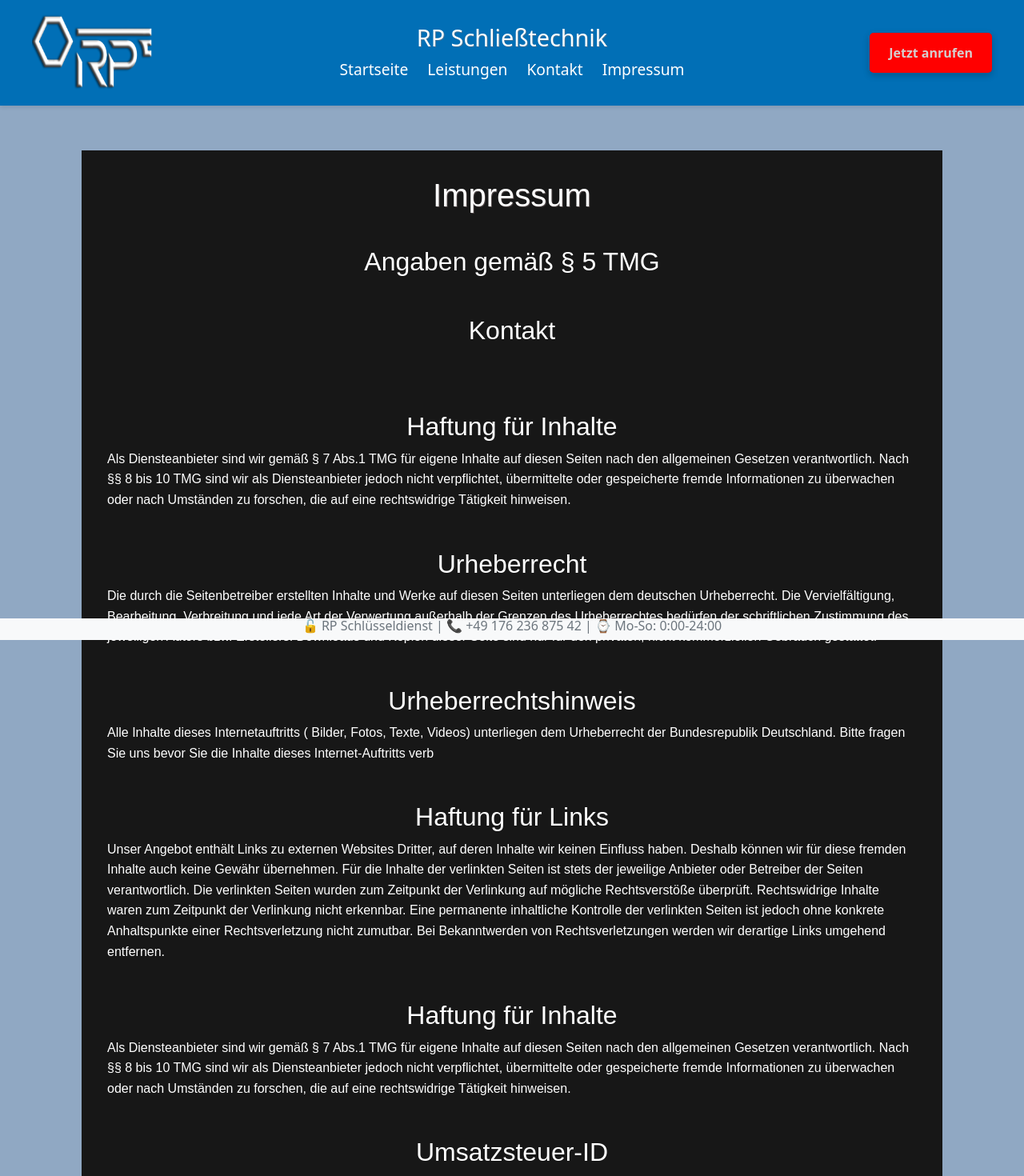
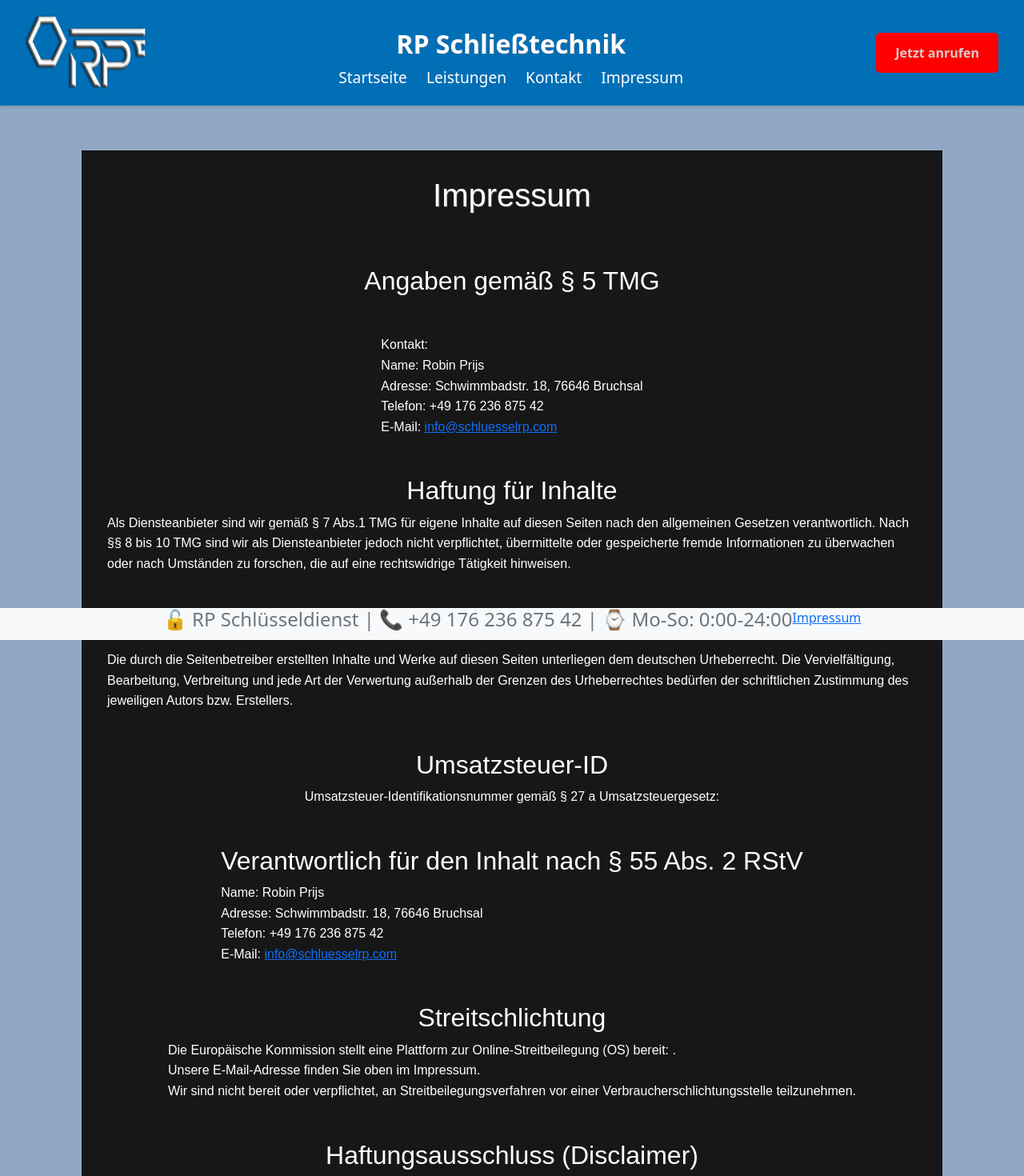
Before and after one commit to OGDeniz/RP-Schliesstechnik, a Next.js app: page /impressum in a window 1280 px wide. Shown: the top 1470 px of the page at 80% size. Built offline with nearby package versions, Linux system fonts and the light colour scheme.

Commit message:
Verbessere CSS-Stile für Kontaktformular; füge neue Leistungen zur Startseite hinzu; aktualisiere Navigation mit Links zum Impressum; entferne nicht verwendete Komponenten und passe Bildkonfiguration an.

```diff
--- a/components/Impressum.tsx
+++ b/components/Impressum.tsx
@@ -3,11 +3,10 @@
 import Image from 'next/image';
 import styles from '../styles/impressum.module.css';
 
-// @ts-ignore
-const ImpressumOut = ({ contactInfo }) => {
+const Impressum = ({ contactInfo }) => {
     return (
-        <div className={styles.container}>
-            <h1>Impressum</h1>
+        <div className={styles.container} style={{ padding: '2rem', fontFamily: 'Arial, sans-serif', lineHeight: '1.6' }}>
+            <h1 style={{ textAlign: 'center', marginBottom: '2rem' }}>Impressum</h1>
 
             <section>
                 <h2>Angaben gemäß § 5 TMG</h2>
@@ -15,76 +14,29 @@
             </section>
 
             <section>
-                <h2>Kontakt</h2>
                 <p>
-                    <a href={`mailto:${contactInfo?.email}`}>{contactInfo?.email}</a><br />
-                    <a href={`tel:${contactInfo?.phone}`}>{contactInfo?.phone}</a>
+                    Kontakt: <br />
+                    Name: Robin Prijs<br />
+                    Adresse: Schwimmbadstr. 18, 76646 Bruchsal<br />
+                    Telefon: +49 176 236 875 42<br />
+                    E-Mail: <a href="mailto:info@schluesselrp.de">info@schluesselrp.com</a><br />
                 </p>
             </section>
+
             <section>
                 <h2>Haftung für Inhalte</h2>
                 <p>
-                    Als Diensteanbieter sind wir gemäß § 7 Abs.1 TMG für
-                    eigene Inhalte auf diesen Seiten nach den allgemeinen
-                    Gesetzen verantwortlich. Nach §§ 8 bis 10 TMG sind wir
-                    als Diensteanbieter jedoch nicht verpflichtet, übermittelte
-                    oder gespeicherte fremde Informationen zu überwachen oder
-                    nach Umständen zu forschen, die auf eine rechtswidrige
-                    Tätigkeit hinweisen.
+                    Als Diensteanbieter sind wir gemäß § 7 Abs.1 TMG für eigene Inhalte auf diesen Seiten nach den allgemeinen Gesetzen verantwortlich. Nach §§ 8 bis 10 TMG sind wir als Diensteanbieter jedoch nicht verpflichtet, übermittelte oder gespeicherte fremde Informationen zu überwachen oder nach Umständen zu forschen, die auf eine rechtswidrige Tätigkeit hinweisen.
                 </p>
             </section>
 
             <section>
                 <h2>Urheberrecht</h2>
                 <p>
-                    Die durch die Seitenbetreiber erstellten Inhalte und Werke
-                    auf diesen Seiten unterliegen dem deutschen Urheberrecht.
-                    Die Vervielfältigung, Bearbeitung, Verbreitung und jede Art
-                    der Verwertung außerhalb der Grenzen des Urheberrechtes
-                    bedürfen der schriftlichen Zustimmung des jeweiligen Autors
-                    bzw. Erstellers. Downloads und Kopien dieser Seite sind nur
-                    für den privaten, nicht kommerziellen Gebrauch gestattet.
+                    Die durch die Seitenbetreiber erstellten Inhalte und Werke auf diesen Seiten unterliegen dem deutschen Urheberrecht. Die Vervielfältigung, Bearbeitung, Verbreitung und jede Art der Verwertung außerhalb der Grenzen des Urheberrechtes bedürfen der schriftlichen Zustimmung des jeweiligen Autors bzw. Erstellers.
                 </p>
             </section>
-            <section>
-                <h2>Urheberrechtshinweis</h2>
-                <p>
-                    Alle Inhalte dieses Internetauftritts (
-                    Bilder, Fotos, Texte, Videos) unterliegen dem Urheberrecht
-                    der Bundesrepublik Deutschland. Bitte fragen Sie uns bevor
-                    Sie die Inhalte dieses Internet-Auftritts verb
-                </p>
-            </section>
-            <section>
 
-
-                <h2>Haftung für Links</h2>
-                <p>
-                    Unser Angebot enthält Links zu externen Websites Dritter,
-                    auf deren Inhalte wir keinen Einfluss haben. Deshalb können
-                    wir für diese fremden Inhalte auch keine Gewähr übernehmen.
-                    Für die Inhalte der verlinkten Seiten ist stets der jeweilige
-                    Anbieter oder Betreiber der Seiten verantwortlich. Die verlinkten
-                    Seiten wurden zum Zeitpunkt der Verlinkung auf mögliche Rechtsverstöße
-                    überprüft. Rechtswidrige Inhalte waren zum Zeitpunkt der Verlinkung
-                    nicht erkennbar. Eine permanente inhaltliche Kontrolle der verlinkten
-                    Seiten ist jedoch ohne konkrete Anhaltspunkte einer Rechtsverletzung
-                    nicht zumutbar. Bei Bekanntwerden von Rechtsverletzungen werden wir
-                    derartige Links umgehend entfernen.
-                </p>
-            </section>
-            <section>
-                <h2>Haftung für Inhalte</h2>
-                <p>
-                    Als Diensteanbieter sind wir gemäß § 7 Abs.1 TMG für
-                    eigene Inhalte auf diesen Seiten nach den allgemeinen
-                    Gesetzen verantwortlich. Nach §§ 8 bis 10 TMG sind wir
-                    als Diensteanbieter jedoch nicht verpflichtet, übermittelte
-                    oder gespeicherte fremde Informationen zu überwachen oder
-                    nach Umständen zu forschen, die auf eine rechtswidrige
-                    Tätigkeit hinweisen.
-                </p>
-            </section>
             <section>
                 <h2>Umsatzsteuer-ID</h2>
                 <p>
@@ -95,17 +47,17 @@
             <section>
                 <h2>Verantwortlich für den Inhalt nach § 55 Abs. 2 RStV</h2>
                 <p>
-                    {contactInfo?.name}<br />
-                    {contactInfo?.address}
+                    Name: Robin Prijs<br />
+                    Adresse: Schwimmbadstr. 18, 76646 Bruchsal<br />
+                    Telefon: +49 176 236 875 42<br />
+                    E-Mail: <a href="mailto:info@schluesselrp.de">info@schluesselrp.com</a><br />
                 </p>
             </section>
 
             <section>
                 <h2>Streitschlichtung</h2>
                 <p>
-                    Die Europäische Kommission stellt eine Plattform zur Online-Streitbeilegung (OS) bereit: <a href={contactInfo?.odrLink} target="_blank" rel="noopener noreferrer">
-                        {contactInfo?.odrLink}
-                    </a>.<br />
+                    Die Europäische Kommission stellt eine Plattform zur Online-Streitbeilegung (OS) bereit: <a href={contactInfo?.odrLink} target="_blank" rel="noopener noreferrer">{contactInfo?.odrLink}</a>.<br />
                     Unsere E-Mail-Adresse finden Sie oben im Impressum.<br />
                     Wir sind nicht bereit oder verpflichtet, an Streitbeilegungsverfahren vor einer Verbraucherschlichtungsstelle teilzunehmen.
                 </p>
@@ -126,11 +78,6 @@
                 <p>
                     Unser Angebot enthält Links zu externen Websites Dritter, auf deren Inhalte wir keinen Einfluss haben. Deshalb können wir für diese fremden Inhalte auch keine Gewähr übernehmen. Für die Inhalte der verlinkten Seiten ist stets der jeweilige Anbieter oder Betreiber der Seiten verantwortlich.
                 </p>
-
-                <h3>Urheberrecht</h3>
-                <p>
-                    Die durch die Seitenbetreiber erstellten Inhalte und Werke auf diesen Seiten unterliegen dem deutschen Urheberrecht. Die Vervielfältigung, Bearbeitung, Verbreitung und jede Art der Verwertung außerhalb der Grenzen des Urheberrechtes bedürfen der schriftlichen Zustimmung des jeweiligen Autors bzw. Erstellers.
-                </p>
             </section>
         </div>
     );
@@ -142,7 +89,7 @@
         address: "Schwimmbadstr. 18, 76646 Bruchsal",
         phone: "+49 176 236 875 42",
         email: "info@schluesselrp.de",
-        website: "https://www.schluesselrp.de",
+        website: "https://www.schluesselrp.de" + "http://www.schluesselrp.com",
         ustId: "USt-IdNr. wird nachgereicht",
         odrLink: "https://ec.europa.eu/consumers/odr"
     };
@@ -154,4 +101,4 @@
     };
 }
 
-export default ImpressumOut;
+export default Impressum;
--- a/components/data/produkte.ts
+++ b/components/data/produkte.ts
@@ -5,7 +5,8 @@
       name: "Tueröffnung",
       kategorie: "Dienstleistung",
       produktbeschreibung:
-        "Wir öffnen Ihre Tür, wenn Sie sich ausgesperrt haben.",
+        "Wir öffnen Ihre Tür, wenn Sie sich ausgesperrt haben.                 Wir montieren feuerhemmende Wohnungstüren und Türbeschläge für einzelne Wohnungen oder ganze Wohngebäude.                                   Unser bestens geschultes und erfahrenes Personal sorgt dafür, dass Ihre Wohnungstüren ordnungsgemäß installiert werden und alle aktuellen Brandschutz- und Sicherheitsstandards erfüllen.Hochsicherheits - und Türschlösser, Türspione, Türschließer etc.können je nach Bedarf geliefert und eingebaut werden.",
+
       preis: 50,
       url: "tuer",
       bild: "/produktbilder/tueroeffnung.jpg",
--- a/components/navigation/Fusszeile.tsx
+++ b/components/navigation/Fusszeile.tsx
@@ -1,10 +1,20 @@
+import Link from "next/link";
+
 
 export default function Fusszeile() {
-    return (
-      <div className="d-flex justify-content-center fixed-bottom text-secondary bg-light">
-        <h6>
+  return (
+    <div className="d-flex justify-content-center fixed-bottom text-secondary bg-light">
+      <h4>
         🔓 RP Schlüsseldienst | 📞 +49 176 236 875 42 | ⌚ Mo-So: 0:00-24:00
-        </h6>
-      </div>
-    );
-  }
+      </h4>
+
+      <Link href="/">
+
+        <p className="nav-link">Impressum</p>
+
+      </Link>
+
+
+    </div>
+  );
+}
--- a/components/navigation/Navigation.tsx
+++ b/components/navigation/Navigation.tsx
@@ -2,9 +2,6 @@
 import Link from "next/link";
 import Image from "next/image";
 import styles from "../../styles/navigation.module.css";
-import TextSlider from "../ui/TextSlider";
-
-
 
 export default function Navigation() {
   const [menuOpen, setMenuOpen] = useState(false);
@@ -18,8 +15,15 @@
   return (
     <nav className={styles.navigation}>
       <div className={styles.navContainer}>
-        {/* Logo links */}
-        <div className={styles.leftNav}>
+        {/* Burger-Icon – im Desktop ausgeblendet */}
+        <div className={styles.burgerMenu} onClick={toggleMenu}>
+          <span></span>
+          <span></span>
+          <span></span>
+        </div>
+
+        {/* Logo – immer sichtbar */}
+        <div className={styles.logo}>
           <Link href="/">
             <Image
               src="/RP_Logos/RP_Logo_white3D.png"
@@ -30,11 +34,9 @@
           </Link>
         </div>
 
-
-        {/* Schriftzug in der Mitte */}
-        <div className={styles.middleNav}>
+        {/* Desktop Menü: wird nur im Desktop sichtbar */}
+        <div className={styles.desktopMenu}>
           <h1>RP Schließtechnik</h1>
-          {/* Menüleiste unterhalb des Schriftzugs */}
           <ul className={styles.menu}>
             <li>
               <Link href="/">Startseite</Link>
@@ -52,19 +54,39 @@
         </div>
 
 
+        {/* "Jetzt anrufen"-Button – immer sichtbar */}
         <div className={styles.rightNav}>
-          <button onClick={() => window.location.href = "tel:+4917623687542"} className={styles.callButton}>
+          <button
+            onClick={() =>
+              (window.location.href = "tel:+4917623687542")
+            }
+            className={styles.callButton}
+          >
             Jetzt anrufen
           </button>
         </div>
       </div>
 
-      <div className={styles.prompt}>
 
-      </div>
-    </nav >
-
-
-
+      {/* Mobile Menü (Dropdown) – wird eingeblendet, wenn Burger-Icon geklickt wurde */}
+      {menuOpen && (
+        <div className={styles.menuMobile}>
+          <ul className={styles.menu}>
+            <li>
+              <Link href="/">Startseite</Link>
+            </li>
+            <li>
+              <Link href="/produkte">Leistungen</Link>
+            </li>
+            <li>
+              <Link href="/contact">Kontakt</Link>
+            </li>
+            <li>
+              <Link href="/impressum">Impressum</Link>
+            </li>
+          </ul>
+        </div>
+      )}
+    </nav>
   );
 }
--- a/next.config.ts
+++ b/next.config.ts
@@ -1,7 +1,7 @@
 /** @type {import('next').NextConfig} */
 const nextConfig = {
     reactStrictMode: true,
-    output: "export", // Generiert statische Seiten für "out/"-Ordner
+    //  output: "export", // Generiert statische Seiten für "out/"-Ordner
     trailingSlash: true, // Stellt sicher, dass alle URLs mit "/" enden
 
     images: {
--- a/styles/main.css
+++ b/styles/main.css
@@ -81,6 +81,7 @@
   text-shadow: 1px 1px rgba(134, 117, 118, 0.479);
 }
 
+
 @media screen and(max-width: 900px) {
   h3 {
     font-size: .5rem;
--- a/styles/navigation.module.css
+++ b/styles/navigation.module.css
@@ -1,40 +1,76 @@
+/* navigation.module.css */
+
+/* Gesamtcontainer */
 .navigation {
     width: 100%;
     display: flex;
-    justify-content: center;
-    align-items: center;
     flex-direction: column;
     background-color: var(--primary);
     padding: 1rem 2rem;
     box-shadow: 0 2px 5px rgba(0, 0, 0, 0.1);
 }
 
+/* Kopfbereich mit Logo und Call-Button */
 .navContainer {
     display: flex;
     justify-content: space-between;
     align-items: center;
     width: 100%;
-    max-width: 1200px;
+    max-width: 1420px;
 }
 
-/* Logo links */
-.leftNav {
-    flex: 1;
+.navigation h1 {
+    color: var(--light);
+    font-size: 2rem;
+
+    font-weight: bold;
 }
 
-/* Schriftzug in der Mitte */
-.middleNav {
-    flex: 2;
-    text-align: center;
+/* Burger-Icon: Standardmäßig ausblenden (Desktop) */
+.burgerMenu {
+    display: none;
 }
 
-.middleNav h1 {
-    font-size: 1.8rem;
-    color: var(--light);
-    margin-bottom: 0.5rem;
+/* Burger-Striche */
+.burgerMenu span {
+    display: block;
+    width: 25px;
+    height: 3px;
+    background-color: var(--light);
+    margin: 3px 0;
 }
 
-/* Menüleiste */
+
+/* Rechte Seite: Call-Button */
+.rightNav {
+    display: flex;
+    justify-content: flex-end;
+}
+
+/* Call-Button Styling */
+.callButton {
+    background-color: var(--danger);
+    color: rgb(214, 206, 206);
+    padding: 0.8rem 1.5rem;
+    border: none;
+    border-radius: 5px;
+    cursor: pointer;
+    font-size: 1rem;
+    font-weight: bold;
+    transition: background 0.3s;
+}
+
+.callButton:hover {
+    background-color: rgb(182, 12, 12);
+}
+
+/* Desktop Menü (unterhalb des Kopfbereichs) */
+.desktopMenu {
+    display: block;
+    text-align: center;
+    margin-top: 1rem;
+}
+
 .menu {
     display: flex;
     justify-content: center;
@@ -58,57 +94,61 @@
     color: var(--secondary);
 }
 
-/* Button rechts */
-.rightNav {
-    flex: 1;
-    display: flex;
-    justify-content: flex-end;
+/* Mobile Menü (Dropdown) – initial ausgeblendet */
+.menuMobile {
+    display: none;
+    flex-direction: column;
+    background-color: var(--primary);
+    width: 100%;
+    padding: 1rem 0;
 }
 
-.callButton {
-    background-color: var(--danger);
-    color: rgb(214, 206, 206);
-    padding: 0.8rem 1.5rem;
-    border: none;
-    border-radius: 5px;
-    cursor: pointer;
-    font-size: 1rem;
-    font-weight: bold;
-    transition: background 0.3s;
-    box-shadow: var(--box-shadow-main);
-
+.menuMobile ul {
+    display: flex;
+    flex-direction: column;
+    justify-content: space-around;
+    list-style: none;
+    padding: 0;
+    margin: 0;
 }
 
-.callButton:hover {
-    background-color: rgb(182, 12, 12);
-}
+/* Responsive Anpassungen */
+@media (max-width: 768px) {
 
-.prompt {
-
-    color: var(--success);
-    font-size: 1.2rem;
-    font-weight: bold;
-    width: 100%;
-    text-align: center;
-}
-
-/* Responsive Anpassung */
-@media (max-width: 768px) {
-    .navContainer {
+    /* Burger-Icon anzeigen */
+    .burgerMenu {
+        display: flex;
         flex-direction: column;
-        gap: 1rem;
+        cursor: pointer;
     }
 
-    .middleNav h1 {
-        font-size: 1.5rem;
+    /* Kopfbereich neu anordnen: Elemente in einer Zeile */
+    .navContainer {
+        flex-direction: row;
+        justify-content: space-between;
+        align-items: center;
     }
 
-    .menu {
-        flex-direction: column;
-        gap: 0.8rem;
+    /* Desktop Menü ausblenden */
+    .desktopMenu {
+        display: none;
     }
 
-    .rightNav {
-        justify-content: center;
+    /* Responsive Logo-Größe */
+    .logo img {
+        width: 100px;
+        /* kleineres Logo */
+        height: auto;
+    }
+
+    /* Responsive Call-Button */
+    .callButton {
+        padding: 0.6rem 1.2rem;
+        font-size: 0.9rem;
+    }
+
+    /* Mobile Menü anzeigen, wenn aktiv (über React-Zustand) */
+    .menuMobile {
+        display: flex;
     }
 }
```
Also changed, not shown: components/Contact.tsx (+2 -8 lines), package.json (+6 -4 lines), pages/index.tsx (+13 -1 lines), styles/home.module.css (+23 -0 lines), WhatsApp Bild 2025-02-20 um 20.32.57_a63aa683.jpg (added), 1 other file (tests, documents, lock files or other folders).
